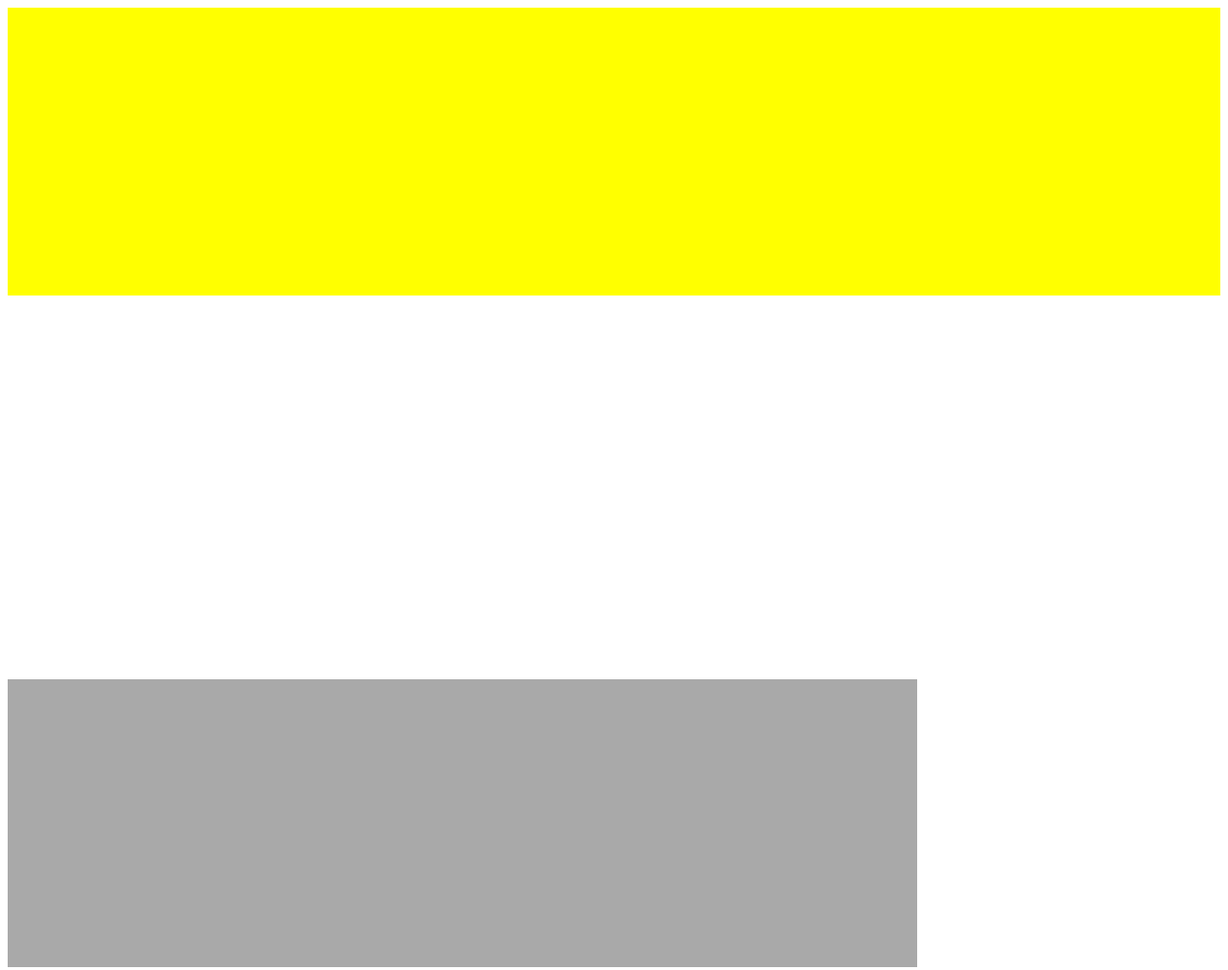
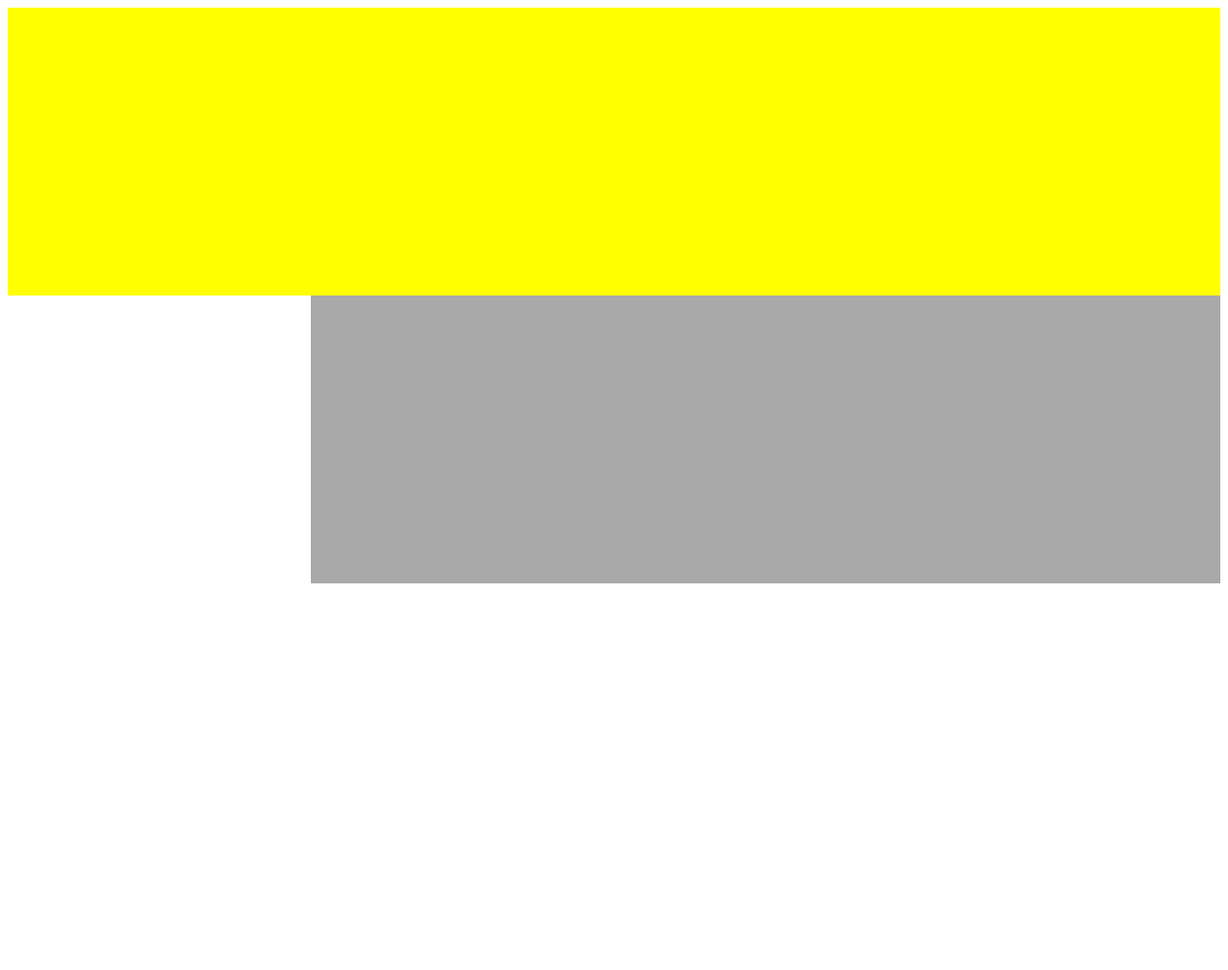
Before and after one commit to igorS011/powtorzenie, a plain HTML site: page layout.html in a window 1280 px wide. Shown: the top 1011 px of the page at 96% size. Drawn offline with Linux system fonts and the light colour scheme.

Commit message:
Update layout.html

```diff
--- a/layout.html
+++ b/layout.html
@@ -20,6 +20,10 @@
     footer{backround-color: lightblue;
            width:100px;
            height:300px;
+          }
+    div{
+        display:flex;
+    }
 </style>
 </head>
 <body>
```
